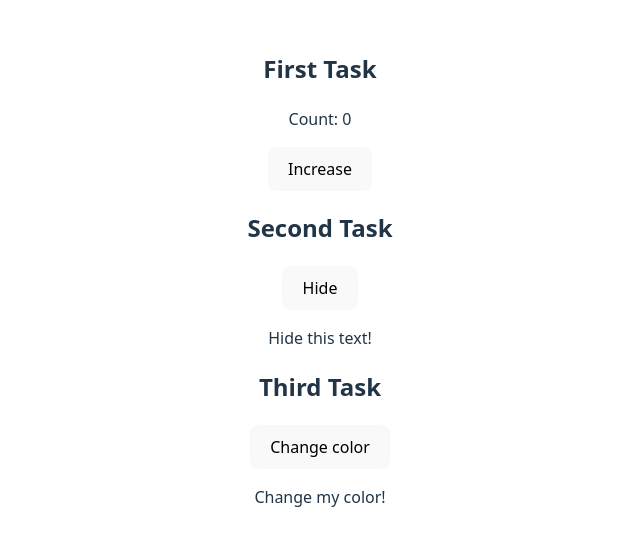
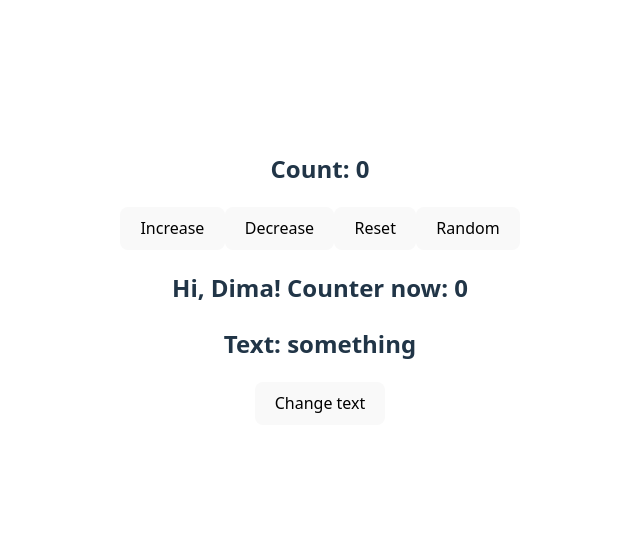
Before and after one commit to polomalo/Redev-Courses, a React (Vite) app in the folder props-task/: page / in a window 1280 px wide. Shown: the part 122-668 px from the top of the page, without its empty margins (320-960 px from the left). Built offline with nearby package versions, Linux system fonts and the light colour scheme.

Commit message:
state task 2

```diff
--- a/props-task/src/App.jsx
+++ b/props-task/src/App.jsx
@@ -1,60 +1,14 @@
 import './App.css'
-import React, { useState } from 'react'
-
-function IncreaseCount() {
-  const [count, setCount] = useState(0)
-  const increment = () => {
-    setCount(count => count + 1)
-  }
-  return (
-    <div>
-      <h2>First Task</h2>
-      <p>Count: {count}</p>
-      <button onClick={increment}>Increase</button>
-    </div>
-  )
-}
-
-function HideText() {
-  const [showText, setShowText] = useState(true)
-  const handleClick = () => {
-    setShowText(showText => !showText)
-  }
-  return (
-    <div>
-      <h2>Second Task</h2>
-      <button onClick={handleClick}>Hide</button>
-      {showText && <p>Hide this text!</p>}
-    </div>
-  )
-}
-
-function ChangeColorText() {
-  const [colorText, setColorText] = useState()
-  const handleClick = () => {
-    setColorText(
-      colorText =>
-        (colorText = `#${Math.floor(Math.random() * 16777215).toString(16)}`)
-    )
-  }
-  const style = {
-    color: colorText,
-  }
-  return (
-    <div>
-      <h2>Third Task</h2>
-      <button onClick={handleClick}>Change color</button>
-      <p style={style}>Change my color!</p>
-    </div>
-  )
-}
+import React, { useState, useEffect, Component } from 'react'
+import ParentComponent from './components/ParentComponent.jsx'
 
 function App() {
   return (
     <>
-      <IncreaseCount />
+      {/* <IncreaseCount />
       <HideText />
-      <ChangeColorText />
+      <ChangeColorText /> */}
+      <ParentComponent />
     </>
   )
 }
--- /dev/null
+++ b/props-task/src/components/ChildComponent.jsx
@@ -0,0 +1,11 @@
+import React from 'react'
+
+function ChildComponent({ name, count }) {
+  return (
+    <h2>
+      Hi, {name}! Counter now: {count}
+    </h2>
+  )
+}
+
+export default ChildComponent
--- /dev/null
+++ b/props-task/src/components/ParentComponent.jsx
@@ -0,0 +1,34 @@
+import React, { useState, useEffect } from 'react'
+import ChildComponent from './ChildComponent.jsx'
+import SiblingComponent from './SiblingComponent.jsx'
+
+function ParentComponent() {
+  const [counter, setCounter] = useState(0)
+  const increment = () => {
+    setCounter(counter => counter + 1)
+  }
+  const reset = () => {
+    setCounter(0)
+  }
+  const randomNumber = () => {
+    const min = 1
+    const max = 10
+    setCounter(Math.floor(Math.random() * (max - min + 1) + min))
+  }
+  const decrement = () => {
+    setCounter(counter => (counter > 0 ? counter - 1 : counter))
+  }
+  return (
+    <div>
+      <h2>Count: {counter}</h2>
+      <button onClick={increment}>Increase</button>
+      <button onClick={decrement}>Decrease</button>
+      <button onClick={reset}>Reset</button>
+      <button onClick={randomNumber}>Random</button>
+      <ChildComponent name={'Dima'} count={counter} />
+      <SiblingComponent />
+    </div>
+  )
+}
+
+export default ParentComponent
--- /dev/null
+++ b/props-task/src/components/SiblingComponent.jsx
@@ -0,0 +1,16 @@
+import React, { useState } from 'react'
+
+function SiblingComponent() {
+  const [text, setText] = useState('something')
+  const changeText = () => {
+    setText('REDEV')
+  }
+  return (
+    <div>
+      <h2>Text: {text}</h2>
+      <button onClick={changeText}>Change text</button>
+    </div>
+  )
+}
+
+export default SiblingComponent
```
